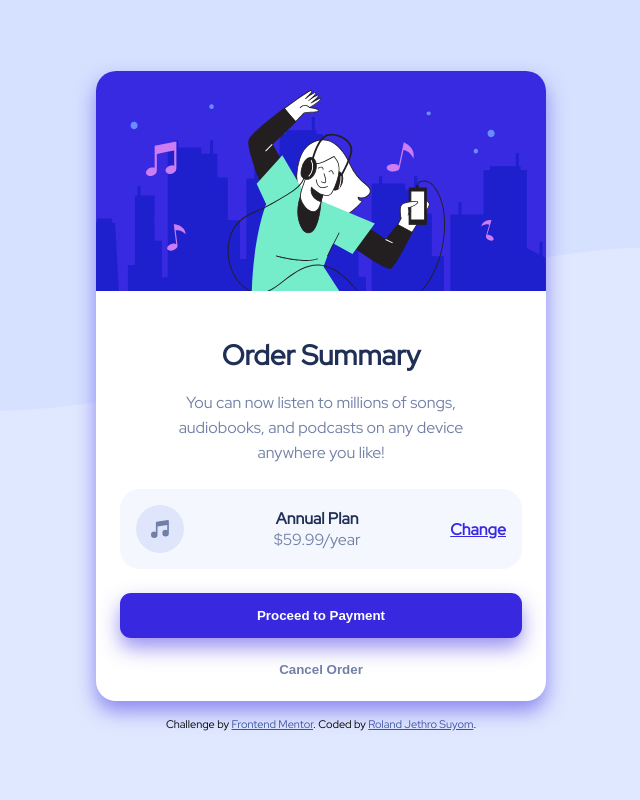
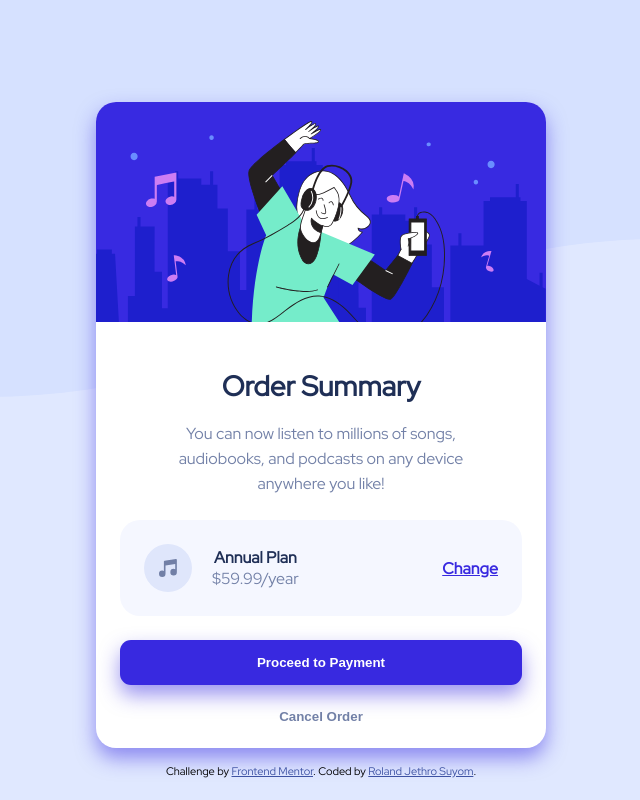
Before and after one commit to Jeth0214/FM-order-summary-component, a plain HTML site: page index.html in a window 1280 px wide. Shown: the whole page, without its empty margins (319-959 px from the left). Drawn offline with Linux system fonts and the light colour scheme.

Commit message:
improve styling

```diff
--- a/css/style.css
+++ b/css/style.css
@@ -27,7 +27,7 @@ body {
     background-image: url("../images/pattern-background-desktop.svg");
     background-repeat: no-repeat;
     background-position: top left bottom;
-    background-size: 100% 55%;
+    background-size: 100% 50%;
     font-weight: var(--font-weight-light);
 }
 
@@ -37,7 +37,7 @@ body {
     display: flex;
     justify-content: center;
     align-items: center;
-    margin-top: 4.4375rem;
+    margin-top: 5.125rem;
     padding: 0 1.5rem;
 
 }
@@ -73,20 +73,27 @@ body {
     padding: 0 0.5rem;
 }
 
-.plan {
+.plan, .annual__plan {
     display: flex;
     justify-content: space-between;
     align-items: center;
+
+}
+.plan {
     background-color: var(--clr-pale);
     border-radius: var(--border-radius);
     padding: 1rem;
+}
 
+.plan__pricing {
+    margin-left: 1.25rem;
 }
 
 .plan__title {
     font-size: 1rem;
     font-weight: var(--font-weight-bolder);
     color: var(--clr-dark);
+
 }
 
 .plan__price {
@@ -149,4 +156,13 @@ body {
     .card__description {
         padding: 0 1.5rem;
     }
+    .container{
+
+        margin-top: 6.375rem;
+    }
+
+    .plan {
+        padding: 1.5rem;
+    }
+
   }
--- a/index.html
+++ b/index.html
@@ -26,10 +26,14 @@
           </p>
 
           <div class="plan">
-            <img src="images/icon-music.svg" alt="note icon">
+
             <div class="annual__plan">
-              <h3 class="plan__title">Annual Plan</h3>
-              <p class="plan__price">  $59.99/year </p>
+              <img src="images/icon-music.svg" alt="note icon">
+              <div class="plan__pricing">
+                <h3 class="plan__title">Annual Plan</h3>
+                <p class="plan__price">  $59.99/year </p>
+              </div>
+
             </div>
             <a href="#" class="plan--link">Change</a>
           </div>
```
